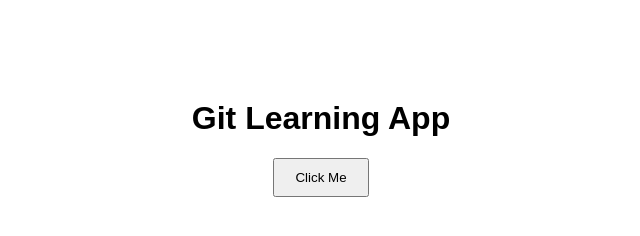
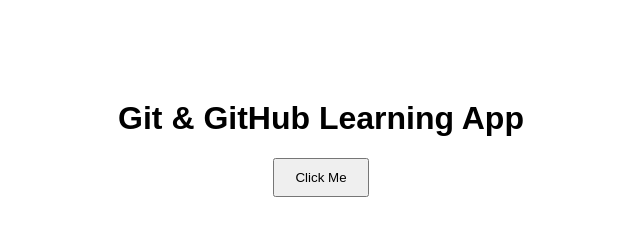
Before and after one commit to Aqsa-Asghar18/git-github-practice, a plain HTML site: page index.html in a window 1280 px wide. Shown: the whole page, without its empty margins (319-959 px from the left). Drawn offline with Linux system fonts and the light colour scheme.

Commit message:
Resolved merge conflict

```diff
--- a/index.html
+++ b/index.html
@@ -7,7 +7,7 @@
 <body>
 
     <div class="container">
-       <h1>Git Learning App</h1>
+      <h1>Git & GitHub Learning App</h1>
 
         <button onclick="showMessage()">
             Click Me
```
